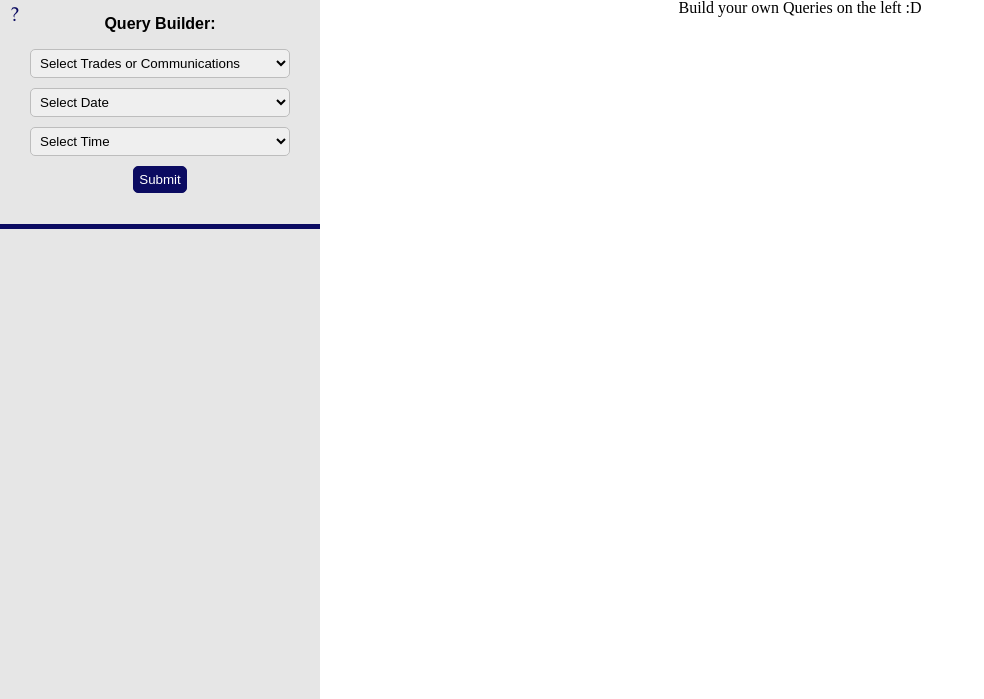
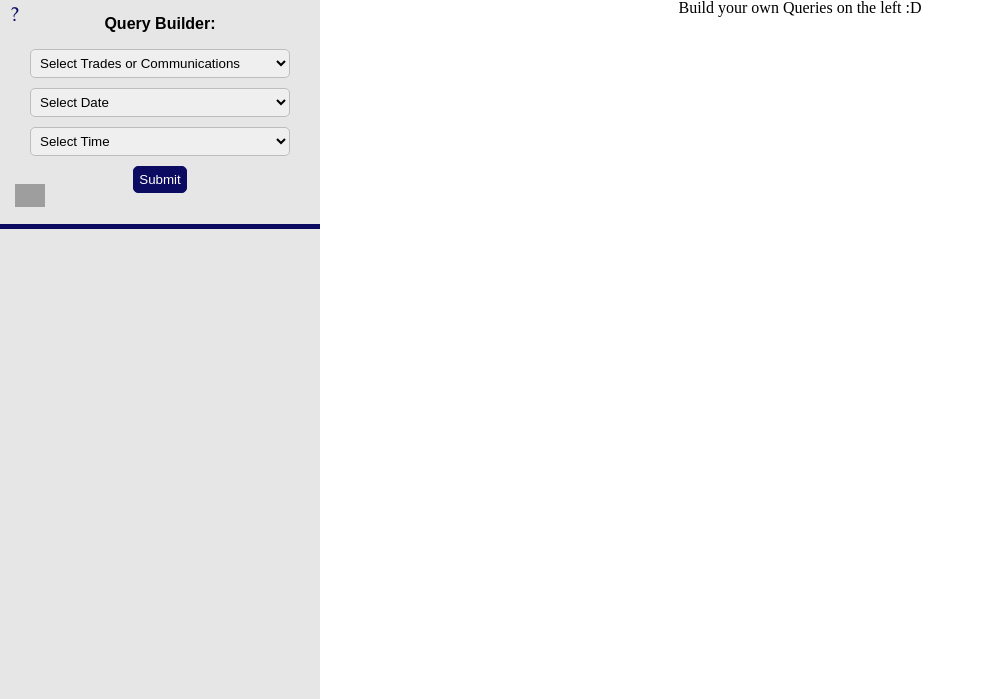
Before and after one commit to sherlockmatt/CS261, a PHP site: page / in a window 1280 px wide. Shown: the part 101-800 px from the top of the page, without its empty margins (0-984 px from the left). Run offline with PHP 8.4, Linux system fonts and the light colour scheme; data that the repository does not hold is empty; some libraries are stand-ins or nearby versions; grey boxes are pictures that could not be loaded.

Commit message:
log files icon

```diff
--- a/index.php
+++ b/index.php
@@ -201,7 +201,7 @@
 			<option value='23:00:00-24:00:00'>23.00 - 24.00</option>
 
 		</select>
-
+      	  <img class="logfiles" src="logfiles.gif" alt="Log File Icon">
 	 <input type="button" class='submitbutton' id="searchForm" onClick="SubmitForm();" value="Submit" />
          </form>
 	</div>
```
